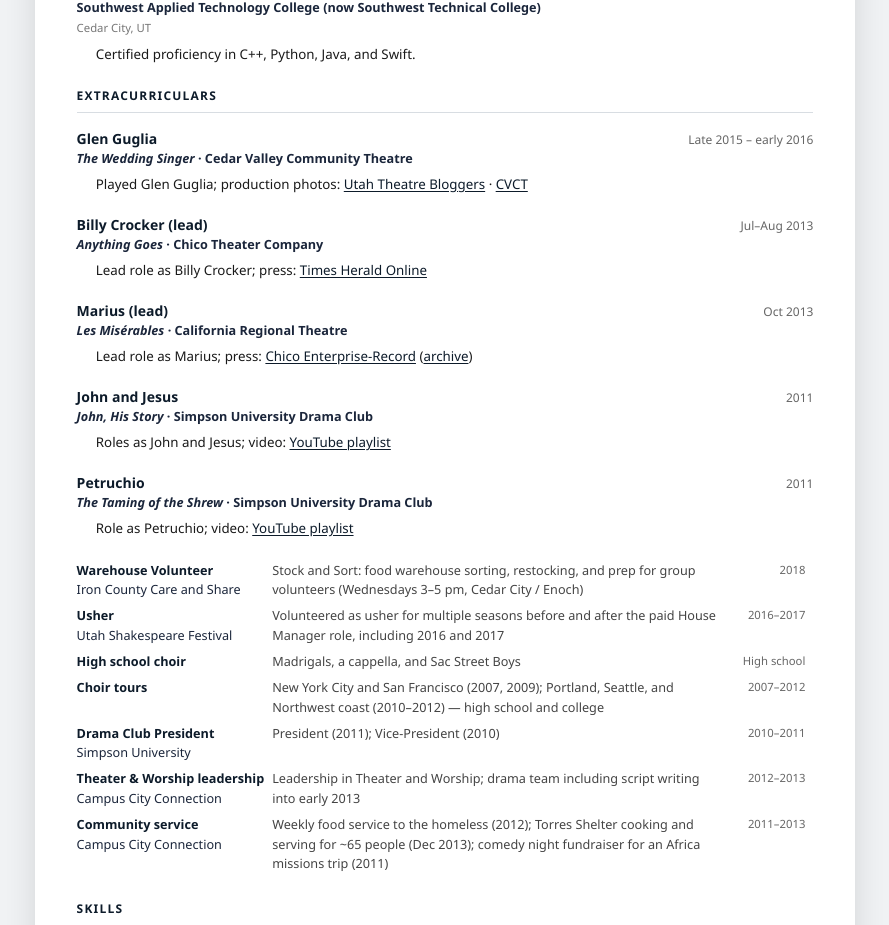
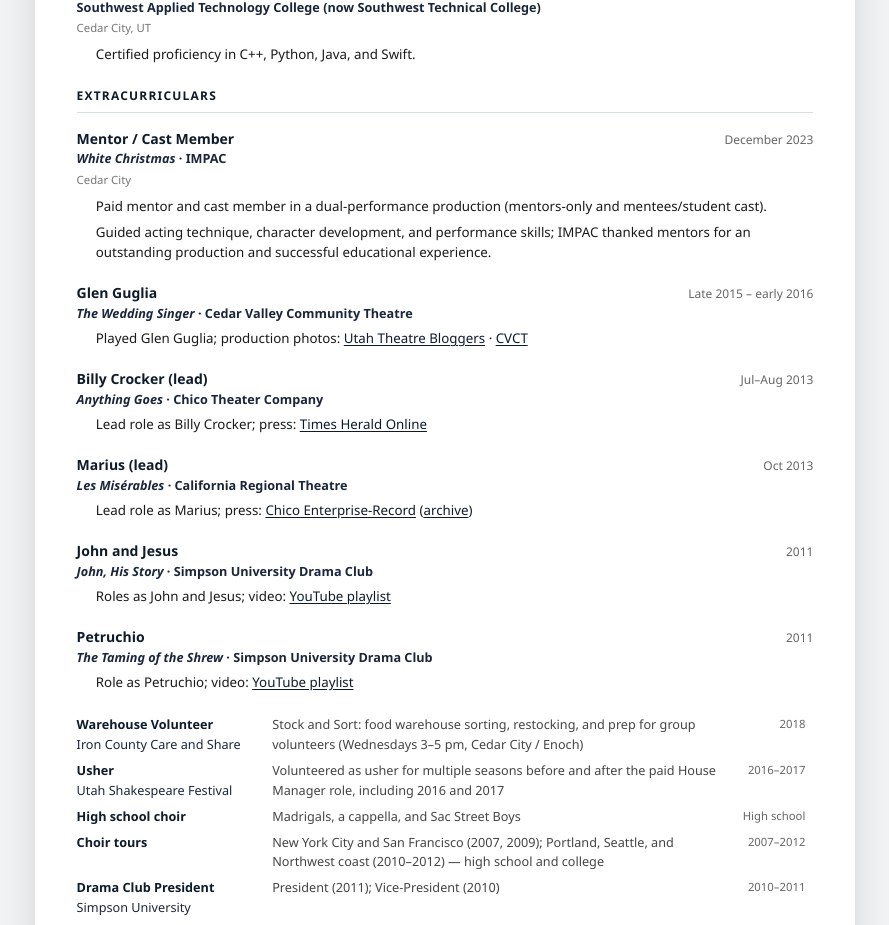
Before and after one commit to austenstrine/austenstrine_portfolio, a Next.js app in the folder apps/web/: page /cv in a window 1280 px wide. Shown: the part 2395-3320 px from the top of the page, without its empty margins (195-1084 px from the left). Built offline with nearby package versions, Linux system fonts and the light colour scheme; no server answers.

Commit message:
Add IMPAC White Christmas mentor/cast credit to CV Extracurriculars.
December 2023 Cedar City dual-performance production; timeline left unchanged (performance credits live under Extracurriculars).

```diff
--- a/apps/web/src/app/cv/CvDocument.tsx
+++ b/apps/web/src/app/cv/CvDocument.tsx
@@ -447,6 +447,34 @@ export function CvDocument() {
 				<div className="cv-job">
 					<div className="cv-job-header">
 						<span className="cv-job-title">
+							Mentor / Cast Member
+						</span>
+						<span className="cv-job-dates">
+							December 2023
+						</span>
+					</div>
+					<div className="cv-job-company">
+						<em>
+							White Christmas
+						</em>
+						{' '}
+						· IMPAC
+					</div>
+					<div className="cv-job-meta">
+						Cedar City
+					</div>
+					<ul>
+						<li>
+							Paid mentor and cast member in a dual-performance production (mentors-only and mentees/student cast).
+						</li>
+						<li>
+							Guided acting technique, character development, and performance skills; IMPAC thanked mentors for an outstanding production and successful educational experience.
+						</li>
+					</ul>
+				</div>
+				<div className="cv-job">
+					<div className="cv-job-header">
+						<span className="cv-job-title">
 							Glen Guglia
 						</span>
 						<span className="cv-job-dates">
```
